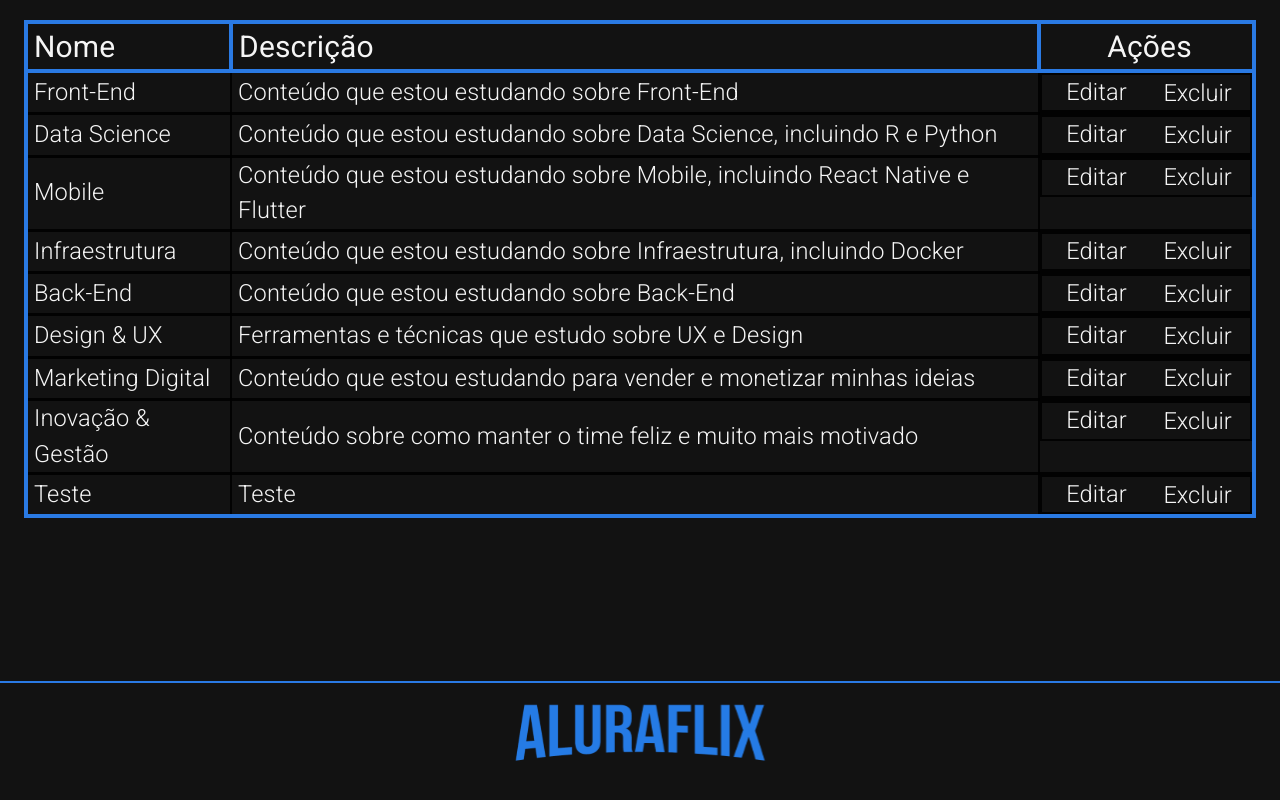
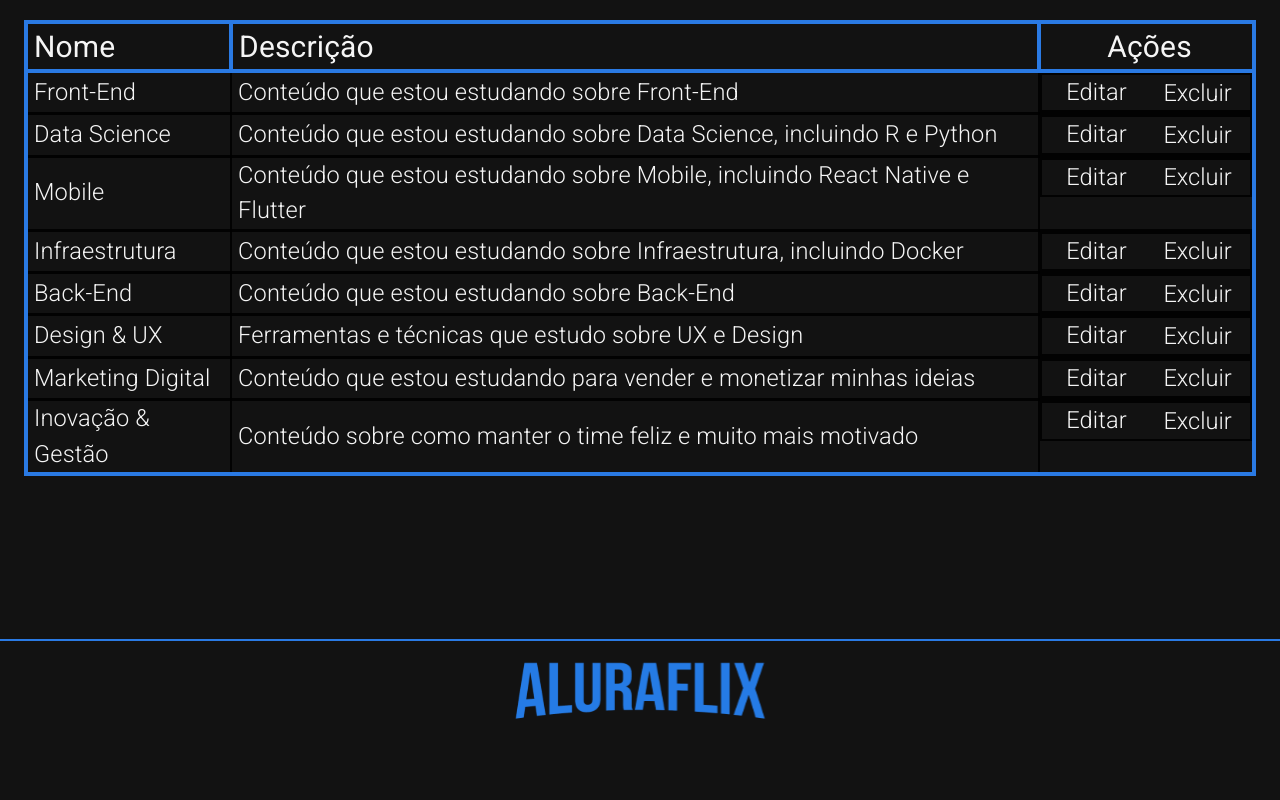
Before and after one commit to lettyviana/challenge-one-aluraflix-t5, a React (Vite) app: page /nova-categoria in a window 1280 px wide. Shown: the part 750-1550 px from the top of the page. Built offline with nearby package versions, Linux system fonts and the light colour scheme.

Commit message:
conclusão parte 1

```diff
--- a/src/App.jsx
+++ b/src/App.jsx
@@ -1,14 +1,12 @@
 // import React from "react"
 import { CssBaseline, ThemeProvider, createTheme } from "@mui/material";
 import { Routes, Route } from "react-router-dom";
-
-import "./styles/globals.css";
 import { Inicio } from "./pages/Inicio";
 import { NovoVideo } from "./pages/NovoVideo";
 import { NovaCategoria } from "./pages/NovaCategoria";
 import { EditarCategoria } from "./pages/EditarCategoria";
 import { EditarVideo } from "./pages/EditarVideo";
-import { CategoriaProvider } from "./context/CategoriaContext";
+import "./styles/globals.css";
 
 const darkTheme = createTheme({
   palette: {
@@ -21,7 +19,6 @@ function App() {
     <>
       <ThemeProvider theme={darkTheme}>
         <CssBaseline />
-        <CategoriaProvider>
         <Routes>
           <Route path="/" element={<Inicio />} />
           <Route path="/novo-video" element={<NovoVideo />} />
@@ -29,7 +26,6 @@ function App() {
           <Route path="/editar-categoria" element={<EditarCategoria />} />
           <Route path="/editar-video" element={<EditarVideo />} />
         </Routes>
-        </CategoriaProvider>
       </ThemeProvider>
     </>
   );
--- a/src/components/FormularioNovaCategoria/index.jsx
+++ b/src/components/FormularioNovaCategoria/index.jsx
@@ -5,10 +5,9 @@ import {
   validaDescricaoCategoria,
   validaNomeCategoria,
 } from "../../utils/validacoes";
-import PropTypes from "prop-types";
 import styles from "./formularioNovaCategoria.module.css";
 
-export const FormularioNovaCategoria = ({ aoEnviar }) => {
+export const FormularioNovaCategoria = () => {
   const [valorDigitado, setValorDigitado] = useState({
     nome: "",
     descricaoCategoria: "",
@@ -44,6 +43,22 @@ export const FormularioNovaCategoria = ({ aoEnviar }) => {
     setCor(novaCor);
   };
 
+  const aoEnviar = ({ valorDigitado, cor }) => {
+    const novaCategoriaCriada = {
+      id: Date.now(),
+      nome: valorDigitado.nome,
+      descricaoTabela: valorDigitado.descricaoCategoria,
+      cor: cor,
+    };
+
+    const categoriasSalvas =
+      JSON.parse(localStorage.getItem("categorias")) || [];
+
+    const categoriasAtualizadas = [...categoriasSalvas, novaCategoriaCriada];
+
+    localStorage.setItem("categorias", JSON.stringify(categoriasAtualizadas));
+  };
+
   const enviaFormulario = (e) => {
     e.preventDefault();
 
@@ -58,6 +73,11 @@ export const FormularioNovaCategoria = ({ aoEnviar }) => {
 
     if (Object.values(erros).every((erro) => !erro)) {
       aoEnviar({ valorDigitado, cor });
+
+      setValorDigitado({
+        nome: "",
+        descricaoCategoria: "",
+      });
     }
   };
 
@@ -131,7 +151,3 @@ export const FormularioNovaCategoria = ({ aoEnviar }) => {
     </Container>
   );
 };
-
-FormularioNovaCategoria.propTypes = {
-  aoEnviar: PropTypes.any,
-};
--- a/src/components/Tabela/index.jsx
+++ b/src/components/Tabela/index.jsx
@@ -1,19 +1,10 @@
-import { useEffect } from "react";
 import { Link } from "react-router-dom";
 import { Container } from "@mui/material";
 import dadosDasCategorias from "../../data/video-data.json";
 import styles from "./TabelaCategorias.module.css";
-import { useCategoriaContext } from "../../context/CategoriaContext";
-
 
 export const TabelaCategorias = () => {
-  const { categorias, excluirCategoria } = useCategoriaContext();
-
-  useEffect(() => {
-
-  }, []);
-
-  const todasAsCategorias = [...dadosDasCategorias.categorias, ...categorias]
+    const todasAsCategorias = [...dadosDasCategorias.categorias];
   return (
     <>
       <section className={styles.containerTabela}>
@@ -35,7 +26,7 @@ export const TabelaCategorias = () => {
                     <Link to={"/editar-categoria"} className={styles.botaoEditar}>
                       Editar
                     </Link>
-                    <button type="button" className={styles.botaoExcluir} onClick={() => excluirCategoria(categoria.id)}>
+                    <button type="button" className={styles.botaoExcluir}>
                       Excluir
                     </button>
                   </td>
--- a/src/context/CategoriaContext.jsx
+++ /dev/null
@@ -1,37 +0,0 @@
-import { createContext, useContext, useState } from "react";
-import { adicionarCategoria, excluirCategoria } from "../utils/categoriaUtils.jsx"; // Importe as funções
-import PropTypes from "prop-types";
-
-const CategoriaContext = createContext();
-
-export const useCategoriaContext = () => {
-  return useContext(CategoriaContext);
-};
-
-export const CategoriaProvider = ({ children }) => {
-  const [categorias, setCategorias] = useState([]);
-
-  const adicionarCategoriaAoEstado = (novaCategoria) => {
-    setCategorias((categorias) => adicionarCategoria(categorias, novaCategoria));
-  };
-
-  const excluirCategoriaDoEstado = (id) => {
-    setCategorias((categorias) => excluirCategoria(categorias, id));
-  };
-
-  return (
-    <CategoriaContext.Provider
-      value={{
-        categorias,
-        adicionarCategoria: adicionarCategoriaAoEstado,
-        excluirCategoria: excluirCategoriaDoEstado,
-      }}
-    >
-      {children}
-    </CategoriaContext.Provider>
-  );
-};
-
-CategoriaProvider.propTypes = {
-    children: PropTypes.any,
-  };
--- a/src/data/video-data.json
+++ b/src/data/video-data.json
@@ -141,13 +141,6 @@
             "descricaoCategoria": "Formação em Inovação & Gestão da Alura",
             "descricaoTabela": "Conteúdo sobre como manter o time feliz e muito mais motivado",
             "cor": "#9CD33B"
-        },
-        {
-            "id": 9,
-            "nome": "Teste",
-            "descricaoCategoria": "Teste",
-            "descricaoTabela": "Teste",
-            "cor": "#9CD33B"
         }
     ]
 }
--- a/src/pages/NovaCategoria/index.jsx
+++ b/src/pages/NovaCategoria/index.jsx
@@ -2,13 +2,12 @@ import { Cabecalho } from "../../components/Cabecalho";
 import { FormularioNovaCategoria } from "../../components/FormularioNovaCategoria";
 import { Rodape } from "../../components/Rodape";
 import { TabelaCategorias } from "../../components/Tabela";
-import { validaForm } from "../../utils/validacoes";
 
 export const NovaCategoria = () => {
   return (
     <>
       <Cabecalho />
-      <FormularioNovaCategoria aoEnviar={validaForm} />
+      <FormularioNovaCategoria />
       <TabelaCategorias/>
       <Rodape />
     </>
--- a/src/utils/categoriaUtils.jsx
+++ /dev/null
@@ -1,7 +0,0 @@
-export function adicionarCategoria(categorias, novaCategoria) {
-    return [...categorias, novaCategoria];
-  }
-
-  export function excluirCategoria(categorias, id) {
-    return categorias.filter((categoria) => categoria.id !== id);
-  }
```
Also changed, not shown: 1 other file (tests, documents, lock files or other folders).
